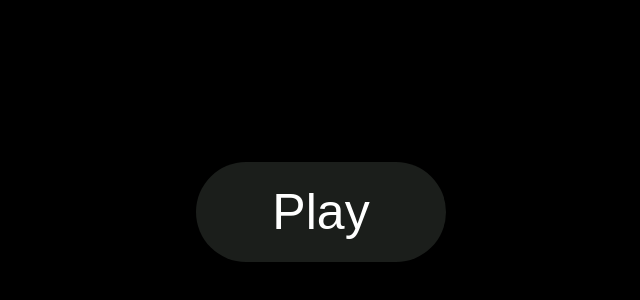
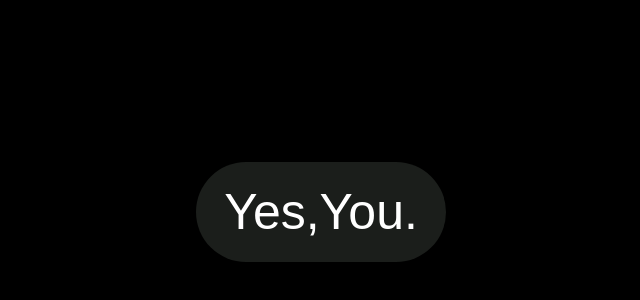
Before and after one commit to VannStudent/Flowerss, a plain HTML site: page flow.html in a window 1280 px wide. Shown: the part 188-488 px from the top of the page, without its empty margins (319-959 px from the left). Drawn offline with Linux system fonts and the light colour scheme.

Commit message:
Update flow.html

```diff
--- a/flow.html
+++ b/flow.html
@@ -2,12 +2,12 @@
 <html lang="en">
 <head>
     <meta charset="UTF-8">
-    <title>Flowers - Vann.</title>
+    <title>E.</title>
     <link rel="stylesheet" href="./style.css">
 </head>
 <body>
   <div class="btns">
-    <button id="showContentBtn" class="btns">Play</button>
+    <button id="showContentBtn" class="btns">Yes,You.</button>
   </div>
 
   <!-- Audio element -->
```
